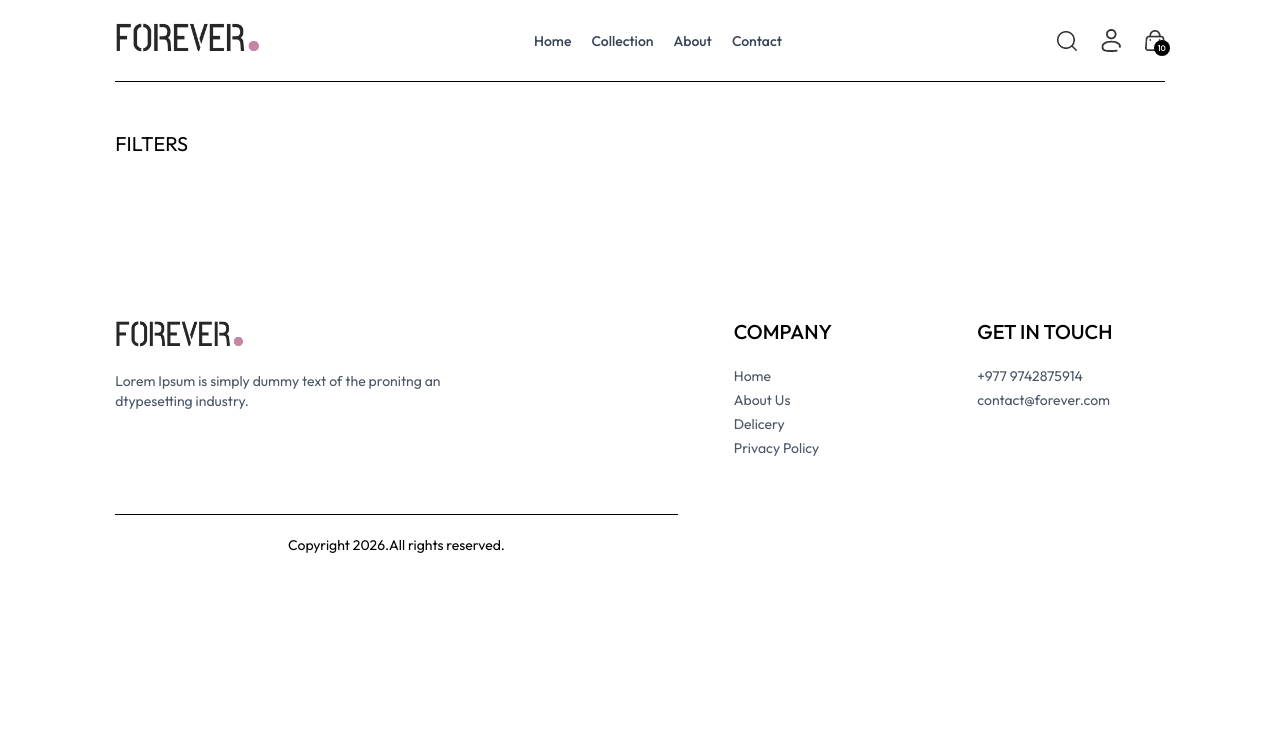
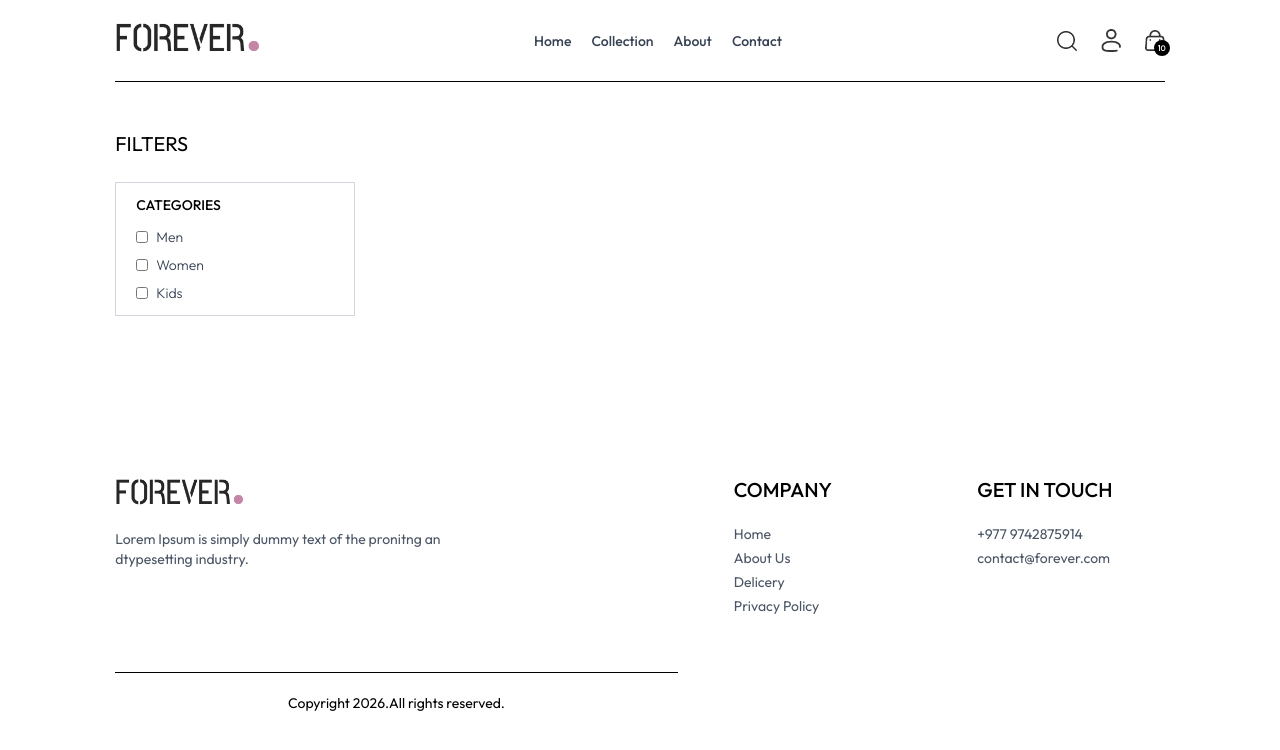
Before and after one commit to rohanmaharjan/E-commerce, a React (Vite) app in the folder frontend/: page /collection in a window 1280 px wide. Both pictures are taken after a click on the element "FILTERS". Shown: the top 750 px of the page. Built offline with nearby package versions, Linux system fonts and the light colour scheme.

Commit message:
added categories men,women, kids

```diff
--- a/frontend/src/pages/Collection.jsx
+++ b/frontend/src/pages/Collection.jsx
@@ -1,15 +1,33 @@
-import React, { useContext } from 'react'
+import React, { useContext, useState } from 'react'
 import { ShopContext } from '../context/ShopContext'
 
 const Collection = () => {
 
 const { products } = useContext(ShopContext);
+const [showFilter,setShowFilter] = useState(false);
+console.log(products);
 
   return (
-    <div className='flex-flex-col sm:flex-row gap-1 sm:gap-10 pt-10 border-t'>
+    <div className='flex flex-col sm:flex-row gap-1 sm:gap-10 pt-10 border-t'>
       {/* filter option */}
-      <div className='min-w-60'></div>
-      <p className='my-2 text-xl flex items-center cursor-pointer gap-2'>FILTERS</p>
+      <div className='min-w-60'>
+        <p onClick={() => setShowFilter(!showFilter)} className='my-2 text-xl flex items-center cursor-pointer gap-2'>FILTERS</p>
+        {/* category filter */}
+        <div className={`border border-gray-300 pl-5 py-3 mt-6 ${showFilter ? '' :'hidden'}`}>
+          <p className='mb-3 text-sm font-medium'>CATEGORIES</p>
+            <div className='flex flex-col gap-2 text-sm font-light text-gray-700'>
+              <p className='flex gap-2'>
+                <input className='w-3' type="checkbox" value={'Men'} />Men
+              </p>
+              <p className='flex gap-2'>
+                <input className='w-3' type="checkbox" value={'Women'} />Women
+              </p>
+              <p className='flex gap-2'>
+                <input className='w-3' type="checkbox" value={'Kids'} />Kids
+              </p>
+            </div>
+          </div>
+      </div>
 
     </div>
   )
```
